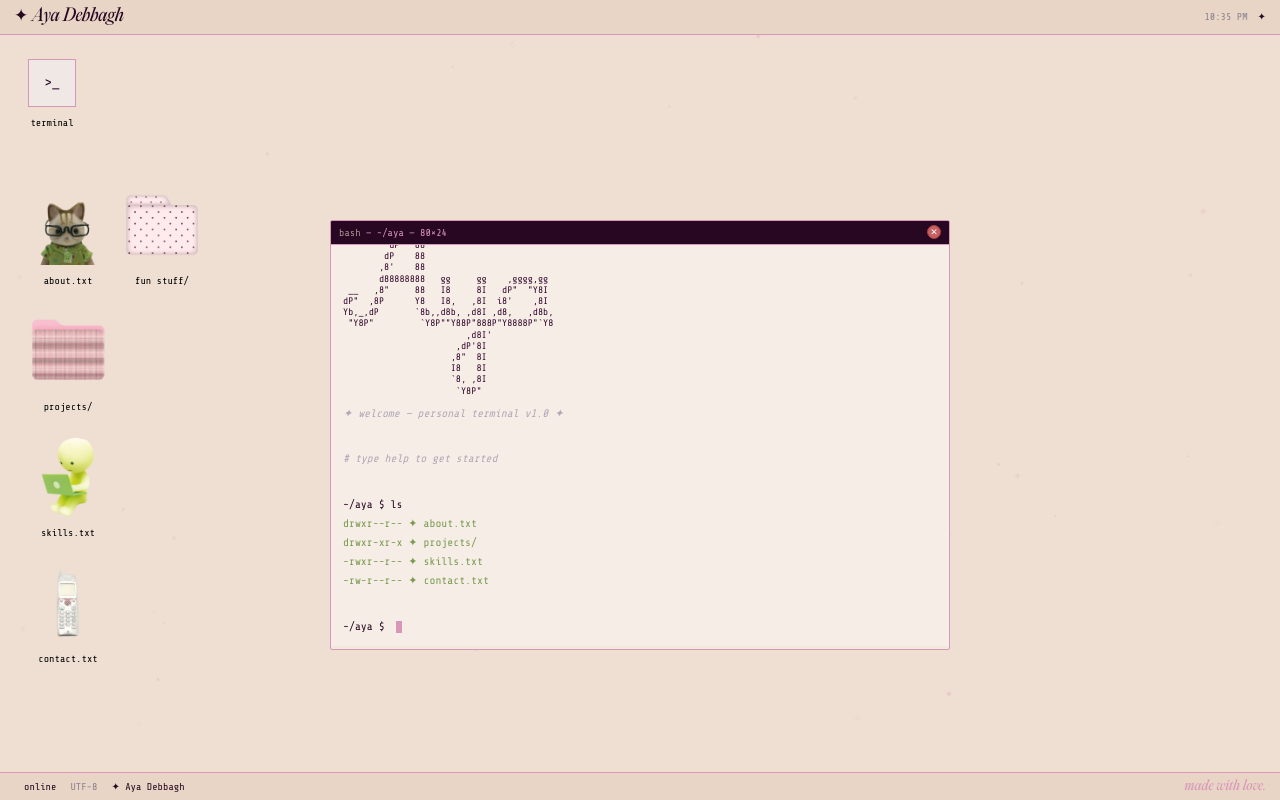
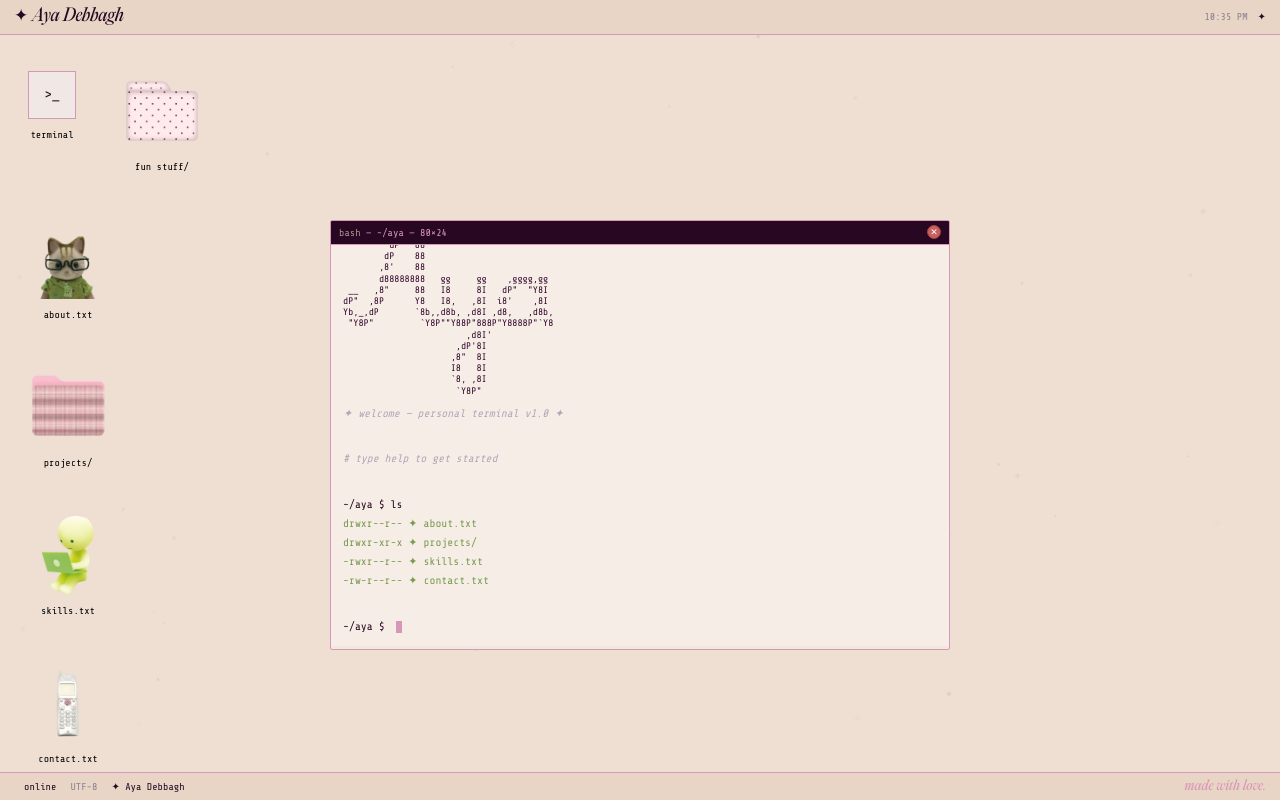
Before and after one commit to ayadebbagh/AyaDebbaghWebsite, a React (Vite) app: page / in a window 1280 px wide. Built offline with nearby package versions, Linux system fonts and the light colour scheme.

Commit message:
Fix: icons spacing

```diff
--- a/src/App.jsx
+++ b/src/App.jsx
@@ -36,8 +36,9 @@ function useClock() {
 function useIconRows() {
   const compute = () => {
     const canvasH = window.innerHeight - 60;
-    const gap = Math.min(126, Math.max(90, Math.floor((canvasH - 12 - 110) / 4)));
-    return Array.from({ length: 5 }, (_, i) => 12 + i * gap);
+    const slot = Math.floor(canvasH / 5);
+    const offset = Math.max(8, Math.floor((slot - 100) / 2));
+    return Array.from({ length: 5 }, (_, i) => i * slot + offset);
   };
   const [rows, setRows] = useState(compute);
   useEffect(() => {
@@ -357,8 +358,8 @@ export default function App() {
       <div ref={canvasRef} className="relative flex-1 overflow-hidden z-10">
 
         <DeskIcon id="di-term"     label="terminal"   glyphText=">_"      style={{ left: 16,  top: iconRows[0] }} canvasRef={canvasRef} onClick={openTerminal} />
+        <DeskIcon id="di-fun"      label="fun stuff/" imgSrc={folder2Img}  style={{ left: 110, top: iconRows[0] }} canvasRef={canvasRef} onClick={openFunStuffFolder} />
         <DeskIcon id="di-about"    label="about.txt"  imgSrc={aboutImg}    style={{ left: 16,  top: iconRows[1] }} canvasRef={canvasRef} onClick={() => openFileWindow('about',   'about.txt')} />
-        <DeskIcon id="di-fun"      label="fun stuff/" imgSrc={folder2Img}  style={{ left: 110, top: iconRows[1] }} canvasRef={canvasRef} onClick={openFunStuffFolder} />
         <DeskIcon id="di-projects" label="projects/"  imgSrc={projectsImg} style={{ left: 16,  top: iconRows[2] }} canvasRef={canvasRef} onClick={openProjectsFolder} />
         <DeskIcon id="di-skills"   label="skills.txt" imgSrc={skillsImg}   style={{ left: 16,  top: iconRows[3] }} canvasRef={canvasRef} onClick={() => openFileWindow('skills',  'skills.txt')} />
         <DeskIcon id="di-contact"  label="contact.txt" imgSrc={contactImg} style={{ left: 16,  top: iconRows[4] }} canvasRef={canvasRef} onClick={() => openFileWindow('contact', 'contact.txt')} />
```
